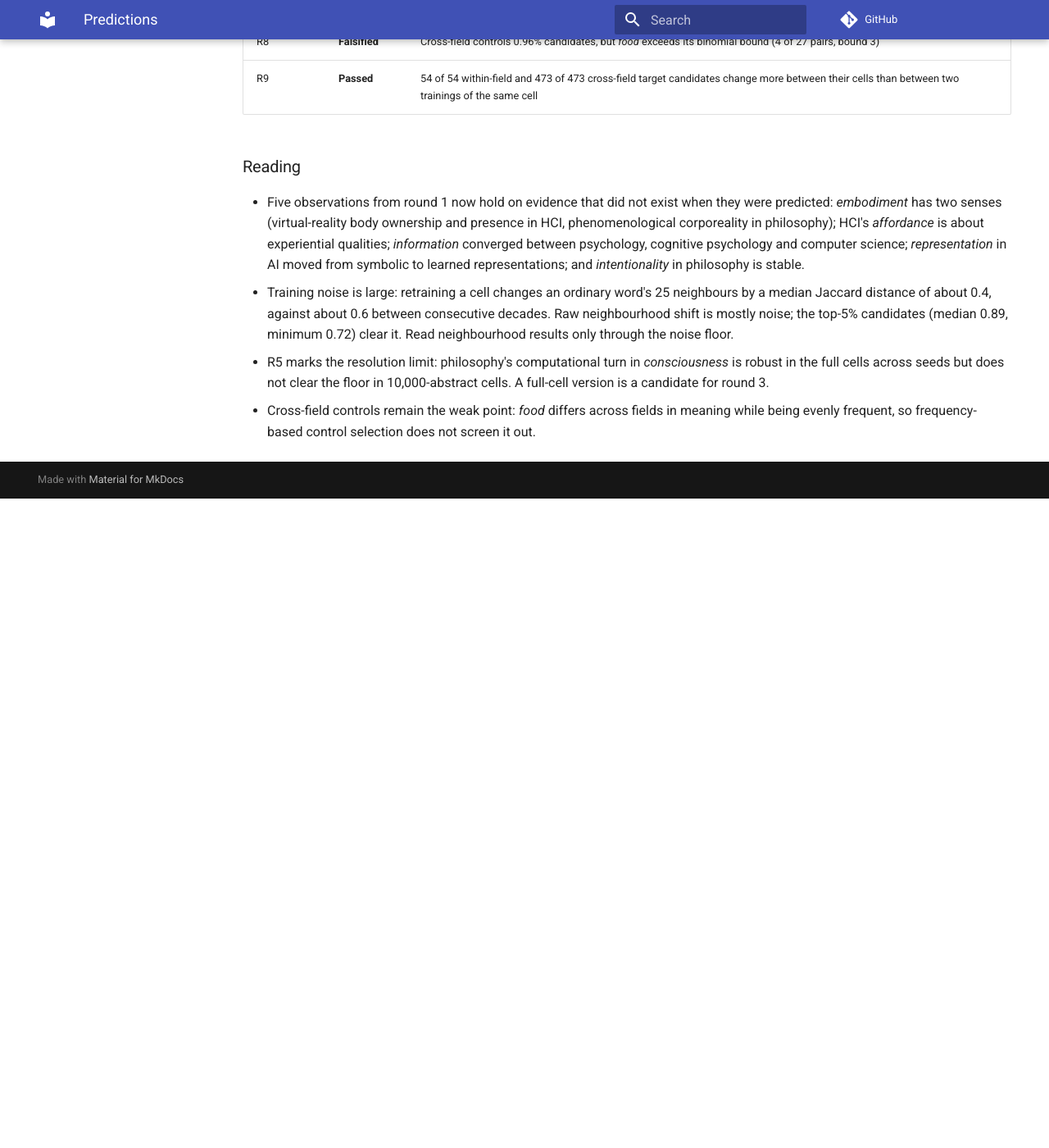
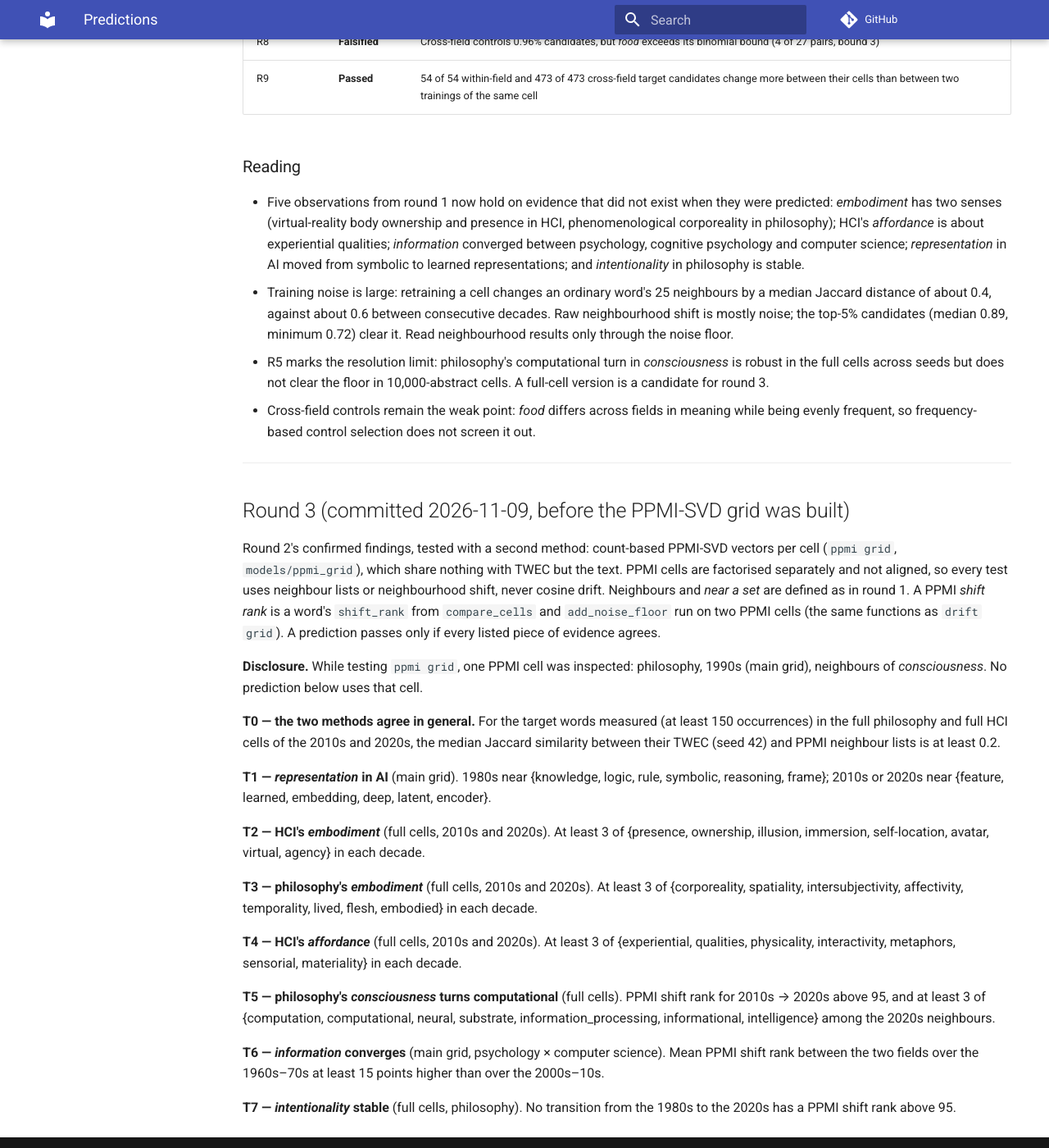
Before and after one commit to Dovalization/interpretant, an MkDocs documentation site: the page built from docs/predictions.md, in a window 1280 px wide and 1400 px high, scrolled down 4426 px. Shown: the whole window at 82% size. Built offline with MkDocs 1.6.1 and Material for MkDocs 9.7.7, drawn with Linux system fonts in a browser that asks for light colours; comment, search, counter and statistics services are not loaded; before the commit the page ends 5034 px from its top, so only the background shows below that.

Commit message:
docs: round 3 predictions, committed before the PPMI-SVD grid exists
T0-T7 test round 2's confirmed findings with count-based PPMI-SVD vectors, using neighbour
lists and neighbourhood shift only since PPMI cells are not aligned. Discloses the one PPMI
cell inspected while testing (philosophy 1990s), which no prediction uses.

```diff
--- a/docs/predictions.md
+++ b/docs/predictions.md
@@ -197,3 +197,47 @@ Scored against the round 2 definitions, unchanged. 7 passed, 2 falsified.
   full-cell version is a candidate for round 3.
 - Cross-field controls remain the weak point: *food* differs across fields in meaning while
   being evenly frequent, so frequency-based control selection does not screen it out.
+
+---
+
+## Round 3 (committed 2026-11-09, before the PPMI-SVD grid was built)
+
+Round 2's confirmed findings, tested with a second method: count-based PPMI-SVD vectors per
+cell (`ppmi grid`, `models/ppmi_grid`), which share nothing with TWEC but the text. PPMI cells
+are factorised separately and not aligned, so every test uses neighbour lists or
+neighbourhood shift, never cosine drift. Neighbours and *near a set* are defined as in round
+1. A PPMI *shift rank* is a word's `shift_rank` from `compare_cells` and `add_noise_floor`
+run on two PPMI cells (the same functions as `drift grid`). A prediction passes only if every
+listed piece of evidence agrees.
+
+**Disclosure.** While testing `ppmi grid`, one PPMI cell was inspected: philosophy, 1990s
+(main grid), neighbours of *consciousness*. No prediction below uses that cell.
+
+**T0 — the two methods agree in general.** For the target words measured (at least 150
+occurrences) in the full philosophy and full HCI cells of the 2010s and 2020s, the median
+Jaccard similarity between their TWEC (seed 42) and PPMI neighbour lists is at least 0.2.
+
+**T1 — *representation* in AI** (main grid). 1980s near
+{knowledge, logic, rule, symbolic, reasoning, frame}; 2010s or 2020s near
+{feature, learned, embedding, deep, latent, encoder}.
+
+**T2 — HCI's *embodiment*** (full cells, 2010s and 2020s). At least 3 of {presence,
+ownership, illusion, immersion, self-location, avatar, virtual, agency} in each decade.
+
+**T3 — philosophy's *embodiment*** (full cells, 2010s and 2020s). At least 3 of
+{corporeality, spatiality, intersubjectivity, affectivity, temporality, lived, flesh,
+embodied} in each decade.
+
+**T4 — HCI's *affordance*** (full cells, 2010s and 2020s). At least 3 of {experiential,
+qualities, physicality, interactivity, metaphors, sensorial, materiality} in each decade.
+
+**T5 — philosophy's *consciousness* turns computational** (full cells). PPMI shift rank for
+2010s → 2020s above 95, and at least 3 of {computation, computational, neural, substrate,
+information_processing, informational, intelligence} among the 2020s neighbours.
+
+**T6 — *information* converges** (main grid, psychology × computer science). Mean PPMI
+shift rank between the two fields over the 1960s–70s at least 15 points higher than over the
+2000s–10s.
+
+**T7 — *intentionality* stable** (full cells, philosophy). No transition from the 1980s to
+the 2020s has a PPMI shift rank above 95.
```
